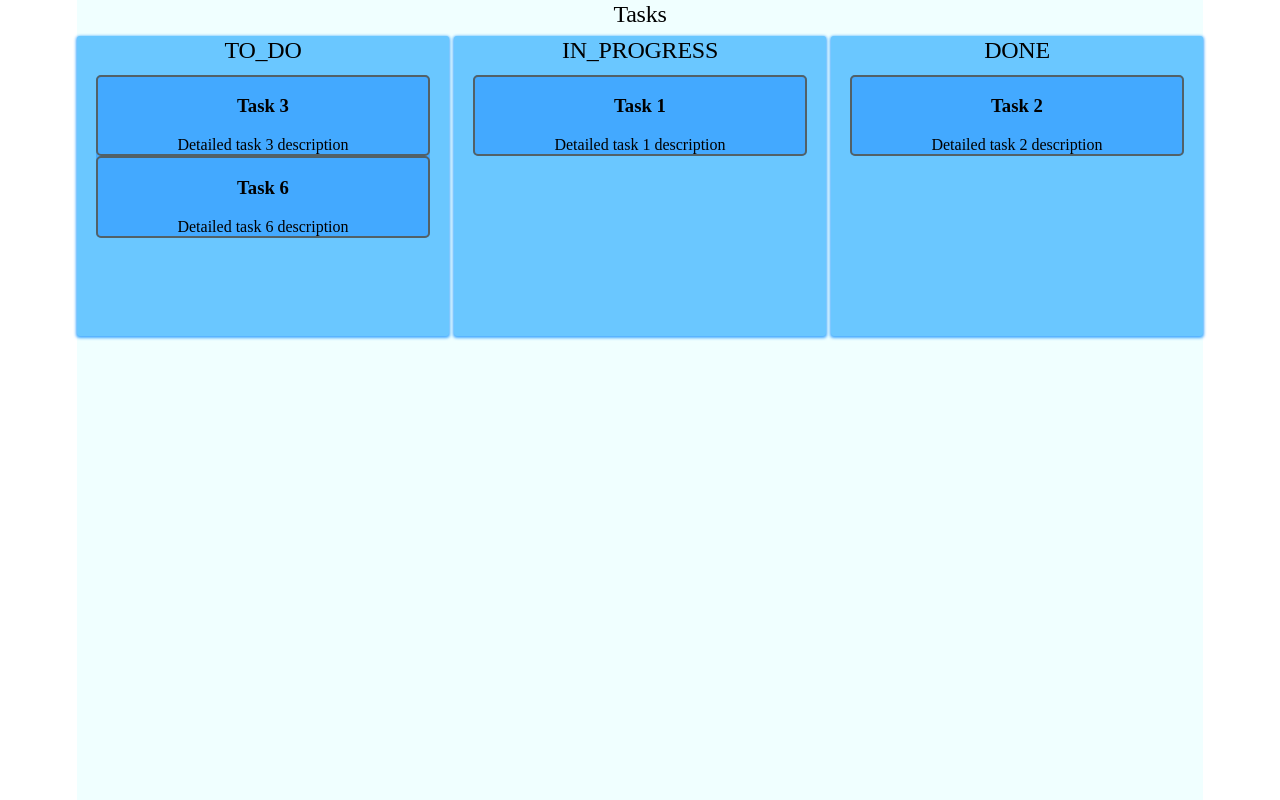
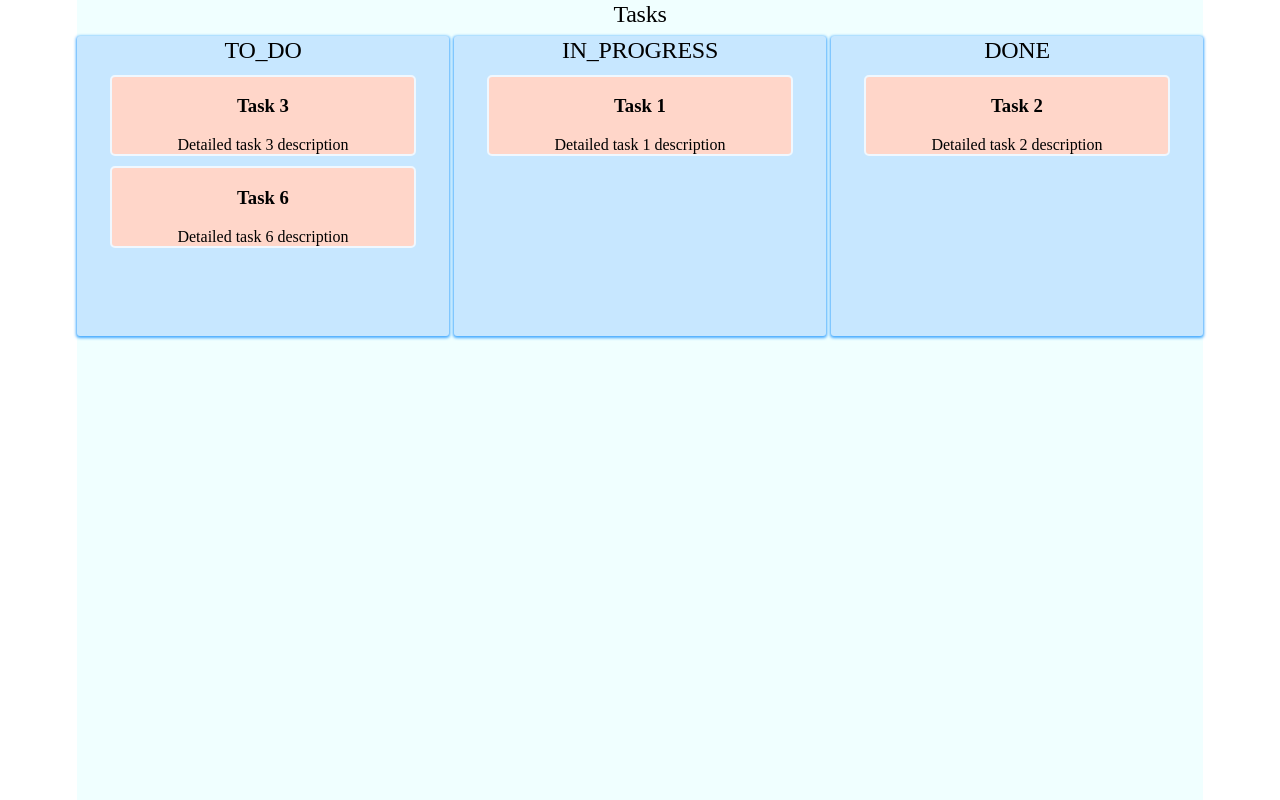
Before and after one commit to yemisssy/justworks-codesignal-prep, a React (Vite) app in the folder FRONTEND/codesignal-task-board/: page / in a window 1280 px wide. Built offline with nearby package versions, Linux system fonts and the light colour scheme.

Commit message:
moved moved column card out

```diff
--- a/FRONTEND/codesignal-task-board/src/App.css
+++ b/FRONTEND/codesignal-task-board/src/App.css
@@ -4,7 +4,7 @@
   gap: 5px;
 }
 .column {
-  background-color: #6ac7ff;
+  background-color: #c7e7ff;
   height: 300px;
   border-radius: 3px;
   box-shadow: 0px 1px 3px 1px #43a9ff;
@@ -14,14 +14,17 @@
 }
 
 .column__cards {
-  background-color: #43a9ff;
+  /* background-color: #f0f8ff; */
   border-radius: 5px;
   width: 90%;
-  margin: 10px auto;
+  margin: 0px auto;
 }
 .card {
-  border: 2px solid #526167;
+  background-color: #ffd6c9;
+  border: 2px solid #f0f8ff;
   border-radius: 5px;
+  max-width: 90%;
+  margin: 10px auto;
 }
 /* .counter {
   font-size: 16px;
```
